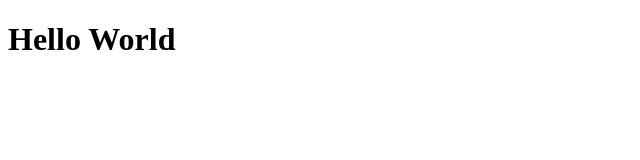
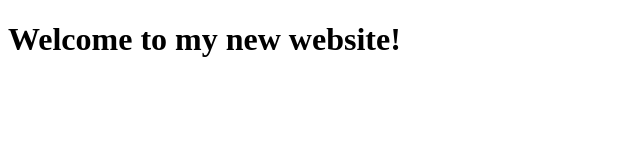
Before and after one commit to Debadrita438/test, a plain HTML site: page index.html in a window 1280 px wide. Shown: the whole page, without its empty margins (0-640 px from the left). Drawn offline with Linux system fonts and the light colour scheme.

Commit message:
Modify title

```diff
--- a/index.html
+++ b/index.html
@@ -5,6 +5,6 @@
 	<link rel="stylesheet" type="text/css" href="#">
 </head>
 <body>
-	<h1>Hello World</h1>
+	<h1>Welcome to my new website!</h1>
 </body>
 </html>
```
